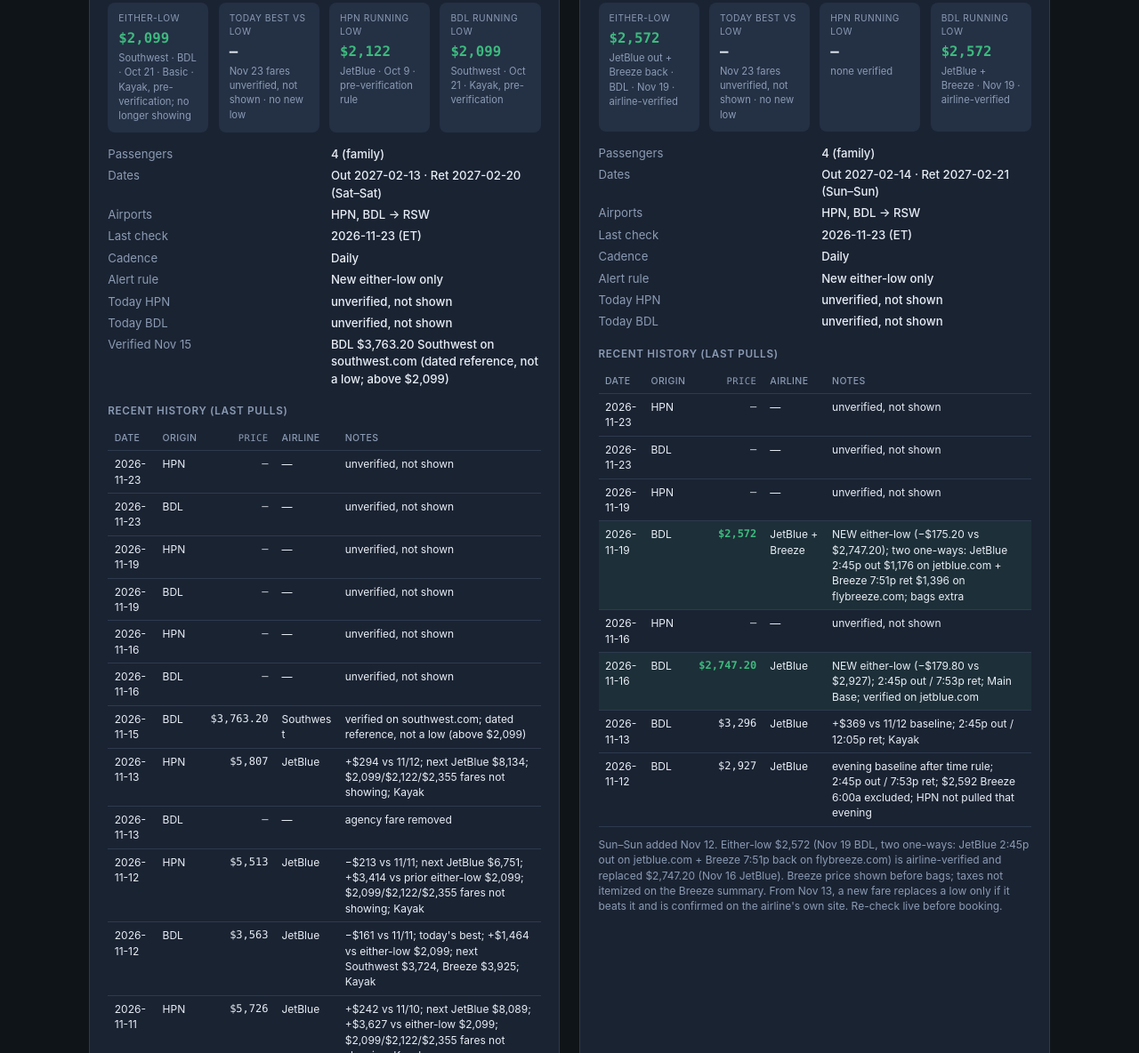
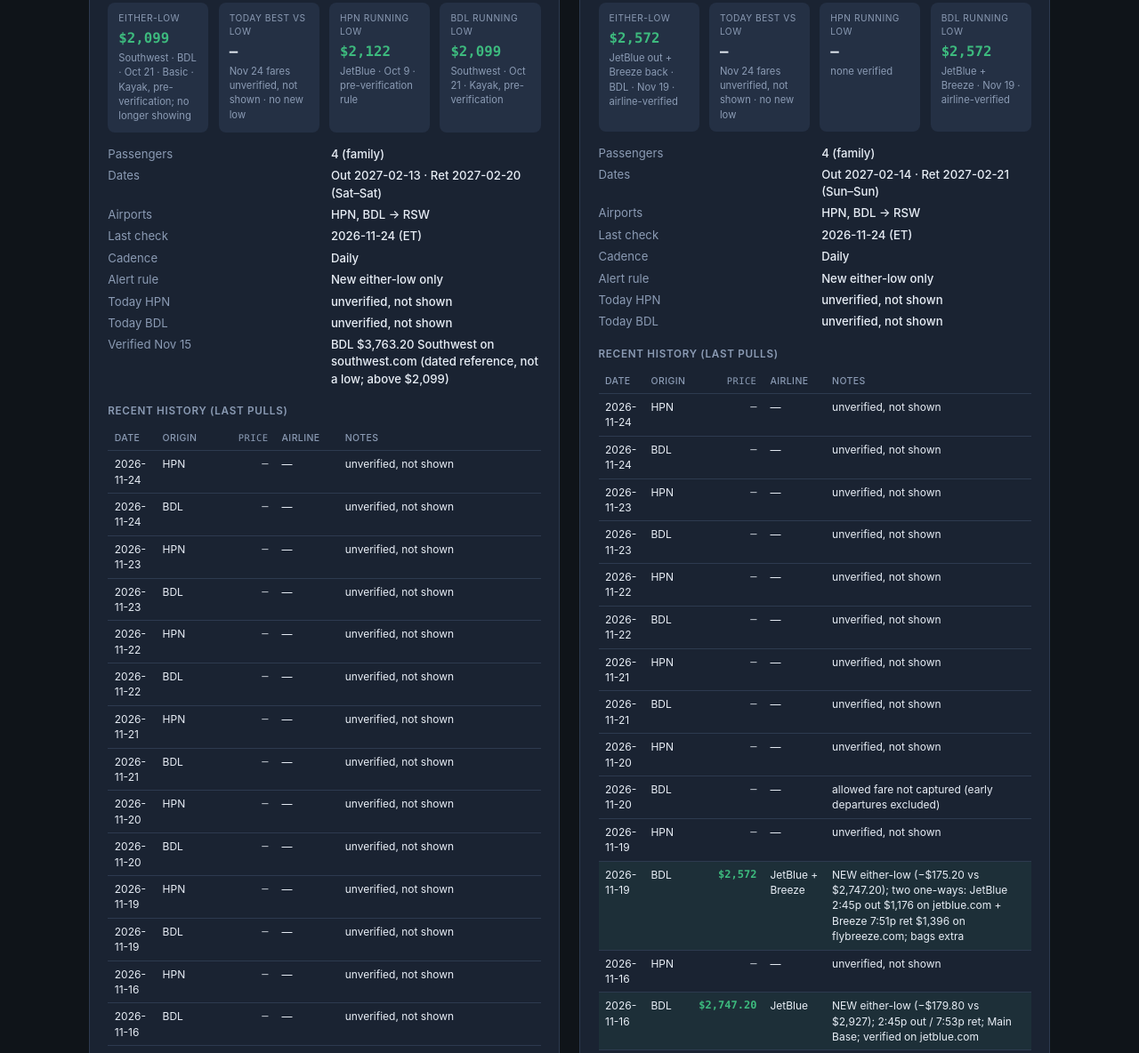
Before and after one commit to blockpal1/flights, a plain HTML site: page index.html in a window 1280 px wide. Shown: the part 311-1495 px from the top of the page at 89% size. Drawn offline with Linux system fonts and the light colour scheme.

Commit message:
Refresh Nov 24 + backfill Nov 20–22 history: no new lows; Kayak fares unverified, not shown

```diff
--- a/index.html
+++ b/index.html
@@ -220,7 +220,7 @@
     <h1>Flight fare watches</h1>
     <p class="meta">
       Household fare watch · daily Kayak pulls · alert on new either-low only<br>
-      Dashboard generated <strong>Mon Nov 23, 2026</strong> (ET) · data as of last log entry per watch
+      Dashboard generated <strong>Tue Nov 24, 2026</strong> (ET) · data as of last log entry per watch
     </p>
   </header>
 
@@ -242,7 +242,7 @@
         <div class="kpi">
           <div class="label">Today best vs low</div>
           <div class="value">—</div>
-          <div class="sub">Nov 23 fares unverified, not shown · no new low</div>
+          <div class="sub">Nov 24 fares unverified, not shown · no new low</div>
         </div>
         <div class="kpi">
           <div class="label">HPN running low</div>
@@ -260,7 +260,7 @@
         <dt>Passengers</dt><dd>4 (family)</dd>
         <dt>Dates</dt><dd>Out 2027-02-13 · Ret 2027-02-20 (Sat–Sat)</dd>
         <dt>Airports</dt><dd>HPN, BDL → RSW</dd>
-        <dt>Last check</dt><dd>2026-11-23 (ET)</dd>
+        <dt>Last check</dt><dd>2026-11-24 (ET)</dd>
         <dt>Cadence</dt><dd>Daily</dd>
         <dt>Alert rule</dt><dd>New either-low only</dd>
         <dt>Today HPN</dt><dd>unverified, not shown</dd>
@@ -281,10 +281,34 @@
         </thead>
         <tbody>
           <tr>
+            <td>2026-11-24</td><td>HPN</td><td class="num">—</td><td>—</td><td>unverified, not shown</td>
+          </tr>
+          <tr>
+            <td>2026-11-24</td><td>BDL</td><td class="num">—</td><td>—</td><td>unverified, not shown</td>
+          </tr>
+          <tr>
             <td>2026-11-23</td><td>HPN</td><td class="num">—</td><td>—</td><td>unverified, not shown</td>
           </tr>
           <tr>
             <td>2026-11-23</td><td>BDL</td><td class="num">—</td><td>—</td><td>unverified, not shown</td>
+          </tr>
+          <tr>
+            <td>2026-11-22</td><td>HPN</td><td class="num">—</td><td>—</td><td>unverified, not shown</td>
+          </tr>
+          <tr>
+            <td>2026-11-22</td><td>BDL</td><td class="num">—</td><td>—</td><td>unverified, not shown</td>
+          </tr>
+          <tr>
+            <td>2026-11-21</td><td>HPN</td><td class="num">—</td><td>—</td><td>unverified, not shown</td>
+          </tr>
+          <tr>
+            <td>2026-11-21</td><td>BDL</td><td class="num">—</td><td>—</td><td>unverified, not shown</td>
+          </tr>
+          <tr>
+            <td>2026-11-20</td><td>HPN</td><td class="num">—</td><td>—</td><td>unverified, not shown</td>
+          </tr>
+          <tr>
+            <td>2026-11-20</td><td>BDL</td><td class="num">—</td><td>—</td><td>unverified, not shown</td>
           </tr>
           <tr>
             <td>2026-11-19</td><td>HPN</td><td class="num">—</td><td>—</td><td>unverified, not shown</td>
@@ -598,7 +622,7 @@
         <div class="kpi">
           <div class="label">Today best vs low</div>
           <div class="value">—</div>
-          <div class="sub">Nov 23 fares unverified, not shown · no new low</div>
+          <div class="sub">Nov 24 fares unverified, not shown · no new low</div>
         </div>
         <div class="kpi">
           <div class="label">HPN running low</div>
@@ -616,7 +640,7 @@
         <dt>Passengers</dt><dd>4 (family)</dd>
         <dt>Dates</dt><dd>Out 2027-02-14 · Ret 2027-02-21 (Sun–Sun)</dd>
         <dt>Airports</dt><dd>HPN, BDL → RSW</dd>
-        <dt>Last check</dt><dd>2026-11-23 (ET)</dd>
+        <dt>Last check</dt><dd>2026-11-24 (ET)</dd>
         <dt>Cadence</dt><dd>Daily</dd>
         <dt>Alert rule</dt><dd>New either-low only</dd>
         <dt>Today HPN</dt><dd>unverified, not shown</dd>
@@ -636,10 +660,34 @@
         </thead>
         <tbody>
           <tr>
+            <td>2026-11-24</td><td>HPN</td><td class="num">—</td><td>—</td><td>unverified, not shown</td>
+          </tr>
+          <tr>
+            <td>2026-11-24</td><td>BDL</td><td class="num">—</td><td>—</td><td>unverified, not shown</td>
+          </tr>
+          <tr>
             <td>2026-11-23</td><td>HPN</td><td class="num">—</td><td>—</td><td>unverified, not shown</td>
           </tr>
           <tr>
             <td>2026-11-23</td><td>BDL</td><td class="num">—</td><td>—</td><td>unverified, not shown</td>
+          </tr>
+          <tr>
+            <td>2026-11-22</td><td>HPN</td><td class="num">—</td><td>—</td><td>unverified, not shown</td>
+          </tr>
+          <tr>
+            <td>2026-11-22</td><td>BDL</td><td class="num">—</td><td>—</td><td>unverified, not shown</td>
+          </tr>
+          <tr>
+            <td>2026-11-21</td><td>HPN</td><td class="num">—</td><td>—</td><td>unverified, not shown</td>
+          </tr>
+          <tr>
+            <td>2026-11-21</td><td>BDL</td><td class="num">—</td><td>—</td><td>unverified, not shown</td>
+          </tr>
+          <tr>
+            <td>2026-11-20</td><td>HPN</td><td class="num">—</td><td>—</td><td>unverified, not shown</td>
+          </tr>
+          <tr>
+            <td>2026-11-20</td><td>BDL</td><td class="num">—</td><td>—</td><td>allowed fare not captured (early departures excluded)</td>
           </tr>
           <tr>
             <td>2026-11-19</td><td>HPN</td><td class="num">—</td><td>—</td><td>unverified, not shown</td>
@@ -685,7 +733,7 @@
         <div class="kpi">
           <div class="label">HPN nonstops</div>
           <div class="value">None found</div>
-          <div class="sub">checked Nov 23</div>
+          <div class="sub">checked Nov 24</div>
         </div>
         <div class="kpi">
           <div class="label">Today BDL best</div>
@@ -700,11 +748,11 @@
         <dt>Windows</dt><dd>Fri–Mon 4/9–12 · Sat–Mon 4/10–12 · Sat–Tue 4/10–13</dd>
         <dt>Primary origins</dt><dd>HPN, BDL</dd>
         <dt>Context</dt><dd>LGA / JFK / EWR (flag if materially cheaper)</dd>
-        <dt>Last check</dt><dd>2026-11-23 (ET)</dd>
+        <dt>Last check</dt><dd>2026-11-24 (ET)</dd>
         <dt>Cadence</dt><dd>Daily</dd>
         <dt>Alert rule</dt><dd>New either-low (HPN/BDL) only</dd>
         <dt>Today BDL</dt><dd>Fri–Mon · Sat–Tue · Sat–Mon: unverified, not shown</dd>
-        <dt>Today HPN</dt><dd>no nonstops (checked Nov 23)</dd>
+        <dt>Today HPN</dt><dd>no nonstops (checked Nov 24)</dd>
         <dt>Verified Nov 15</dt><dd>BDL Fri–Mon $1,101.60 Southwest on southwest.com (dated reference, not a low; above $972)</dd>
       </dl>
 
@@ -722,6 +770,18 @@
         </thead>
         <tbody>
           <tr>
+            <td>2026-11-24</td><td>Fri–Mon</td><td>BDL</td><td class="num">—</td><td>—</td><td>unverified, not shown</td>
+          </tr>
+          <tr>
+            <td>2026-11-24</td><td>Sat–Tue</td><td>BDL</td><td class="num">—</td><td>—</td><td>unverified, not shown</td>
+          </tr>
+          <tr>
+            <td>2026-11-24</td><td>Sat–Mon</td><td>BDL</td><td class="num">—</td><td>—</td><td>unverified, not shown</td>
+          </tr>
+          <tr>
+            <td>2026-11-24</td><td>—</td><td>HPN</td><td class="num">—</td><td>—</td><td>no nonstops</td>
+          </tr>
+          <tr>
             <td>2026-11-23</td><td>Fri–Mon</td><td>BDL</td><td class="num">—</td><td>—</td><td>unverified, not shown</td>
           </tr>
           <tr>
@@ -732,6 +792,42 @@
           </tr>
           <tr>
             <td>2026-11-23</td><td>—</td><td>HPN</td><td class="num">—</td><td>—</td><td>no nonstops</td>
+          </tr>
+          <tr>
+            <td>2026-11-22</td><td>Fri–Mon</td><td>BDL</td><td class="num">—</td><td>—</td><td>unverified, not shown</td>
+          </tr>
+          <tr>
+            <td>2026-11-22</td><td>Sat–Tue</td><td>BDL</td><td class="num">—</td><td>—</td><td>unverified, not shown</td>
+          </tr>
+          <tr>
+            <td>2026-11-22</td><td>Sat–Mon</td><td>BDL</td><td class="num">—</td><td>—</td><td>unverified, not shown</td>
+          </tr>
+          <tr>
+            <td>2026-11-22</td><td>All three</td><td>HPN</td><td class="num">—</td><td>—</td><td>no nonstops (all three windows checked)</td>
+          </tr>
+          <tr>
+            <td>2026-11-21</td><td>Fri–Mon</td><td>BDL</td><td class="num">—</td><td>—</td><td>unverified, not shown</td>
+          </tr>
+          <tr>
+            <td>2026-11-21</td><td>Sat–Tue</td><td>BDL</td><td class="num">—</td><td>—</td><td>unverified, not shown</td>
+          </tr>
+          <tr>
+            <td>2026-11-21</td><td>Sat–Mon</td><td>BDL</td><td class="num">—</td><td>—</td><td>unverified, not shown</td>
+          </tr>
+          <tr>
+            <td>2026-11-21</td><td>—</td><td>HPN</td><td class="num">—</td><td>—</td><td>no nonstops</td>
+          </tr>
+          <tr>
+            <td>2026-11-20</td><td>Fri–Mon</td><td>BDL</td><td class="num">—</td><td>—</td><td>unverified, not shown</td>
+          </tr>
+          <tr>
+            <td>2026-11-20</td><td>Sat–Tue</td><td>BDL</td><td class="num">—</td><td>—</td><td>unverified, not shown</td>
+          </tr>
+          <tr>
+            <td>2026-11-20</td><td>Sat–Mon</td><td>BDL</td><td class="num">—</td><td>—</td><td>unverified, not shown</td>
+          </tr>
+          <tr>
+            <td>2026-11-20</td><td>All three</td><td>HPN</td><td class="num">—</td><td>—</td><td>no nonstops (all three windows checked)</td>
           </tr>
           <tr>
             <td>2026-11-19</td><td>Fri–Mon</td><td>BDL</td><td class="num">—</td><td>—</td><td>unverified, not shown</td>
```
